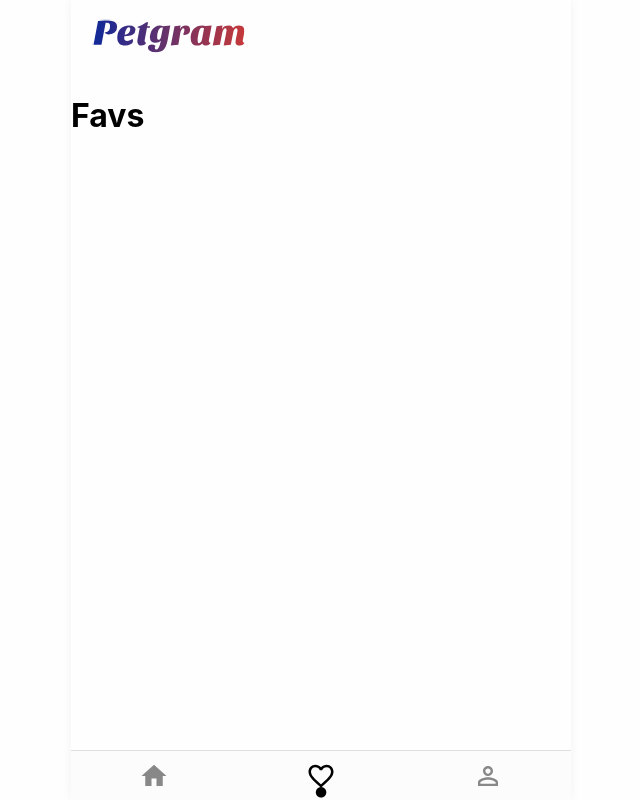
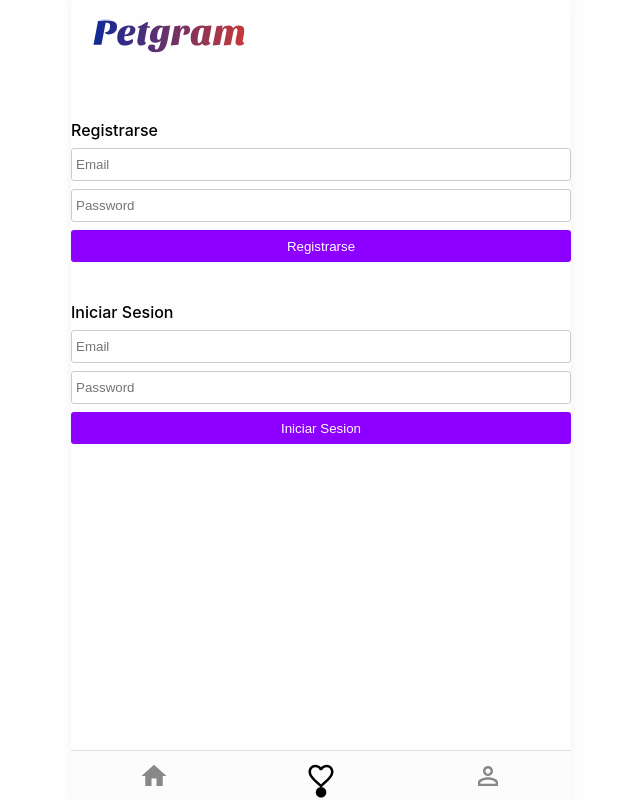
Before and after one commit to guissmejia/Petgram, a React app: page /favs in a window 1280 px wide. Shown: the whole page, without its empty margins (319-959 px from the left). Built offline with nearby package versions, Linux system fonts and the light colour scheme; the HTML template or start-up script is replaced by a standard one.

Commit message:
Handlers added for error and loading status when registering a user

```diff
--- a/src/App.js
+++ b/src/App.js
@@ -8,12 +8,8 @@
 import { Favs } from './pages/Favs';
 import { User } from './pages/User';
 import { NotRegisteredUser } from './pages/NotRegisteredUser';
-
+import Context from './Context'
 import { Router } from '@reach/router';
-
-const UserLogged = ({ children }) => {
-  return children({ isAuth: true });
-};
 
 export const App = () => {
   return (
@@ -26,7 +22,7 @@
         <Detail path="/detail/:detailId" />
       </Router>
 
-      <UserLogged>
+      <Context.Consumer>
         {({ isAuth }) =>
           isAuth ? (
             <Router>
@@ -40,7 +36,7 @@
             </Router>
           )
         }
-      </UserLogged>
+      </Context.Consumer>
 
       <NavBar />
     </div>
--- /dev/null
+++ b/src/Context.js
@@ -0,0 +1,21 @@
+import React, { createContext, useState } from 'react';
+
+const Context = createContext();
+
+const Provider = ({ children }) => {
+  const [isAuth, setIsAuth] = useState(false);
+
+  const value = {
+    isAuth,
+    activateAuth: () => {
+      setIsAuth(true);
+    },
+  };
+
+  return <Context.Provider value={value}>{children}</Context.Provider>;
+};
+
+export default {
+  Provider,
+  Consumer: Context.Consumer
+};
--- /dev/null
+++ b/src/components/UserForm/index.js
@@ -0,0 +1,25 @@
+import React from 'react';
+import { useInputValue } from '../../hooks/useInputValue';
+import { Form, Input, Button, Title, Error } from './styles';
+
+export const UserForm = ({ error, disabled, onSubmit, title }) => {
+  const email = useInputValue('');
+  const password = useInputValue('');
+
+  const handleSubmit = (event) => {
+    event.preventDefault();
+    onSubmit({ email: email.value, password: password.value });
+  };
+
+  return (
+    <>
+      <Form disabled={disabled} onSubmit={handleSubmit}>
+      <Title>{title}</Title>
+        <Input disabled={disabled} placeholder="Email" {...email} />
+        <Input disabled={disabled} placeholder="Password" type="password" {...password} />
+        <Button disabled={disabled}>{title}</Button>
+      </Form>
+      {error && <Error>{error}</Error>}
+    </>
+  );
+};
--- /dev/null
+++ b/src/components/UserForm/styles.js
@@ -0,0 +1,49 @@
+import styled from 'styled-components';
+
+export const Form = styled.form`
+  padding: 16px 0;
+`;
+
+export const Input = styled.input`
+  border: 1px solid #ccc;
+  border-radius: 3px;
+  margin-bottom: 8px;
+  padding: 8px 4px;
+  display: block;
+  width: 100%;
+  outline: 0;
+  &[disabled]{
+    opacity: .3;
+  }
+`;
+
+export const Button = styled.button`
+  background: #8d00ff;
+  border: none;
+  outline: 0;
+  border-radius: 3px;
+  color: #fff;
+  height: 32px;
+  display: block;
+  width: 100%;
+  text-align: center;
+  cursor: pointer;
+  &[disabled]{
+    opacity: .3;
+  }
+`;
+
+export const Title = styled.h2`
+  font-size: 16px;
+  font-weight: 500;
+  padding: 8px 0;
+`
+
+export const Error = styled.span`
+  color: #fff;
+  background: red;
+  padding: 1em;
+  font-size: 12px;
+  width: 100%;
+  text-align: center;
+`
--- /dev/null
+++ b/src/containers/RegisterMutation.js
@@ -0,0 +1,15 @@
+import React from 'react'
+import { Mutation } from 'react-apollo'
+import { gql } from 'apollo-boost'
+
+const REGISTER = gql`
+  mutation signup($input: UserCredentials!) {
+    signup (input: $input)
+  }
+`
+
+export const RegisterMutation = ({ children }) => {
+  return <Mutation mutation={REGISTER}>
+    {children}
+  </Mutation>
+}
--- /dev/null
+++ b/src/hooks/useInputValue.js
@@ -0,0 +1,9 @@
+import { useState } from 'react'
+
+export const useInputValue = initialValue => {
+  const [value, setValue] = useState(initialValue)
+  const onChange = e => setValue(e.target.value)
+
+  return { value, onChange }
+
+}
--- a/src/index.js
+++ b/src/index.js
@@ -3,14 +3,17 @@
 import ApolloClient from 'apollo-boost';
 import { ApolloProvider } from 'react-apollo';
 import { App } from './App';
+import Context  from './Context';
 
 const client = new ApolloClient({
   uri: 'https://petgram-api.guissmejia.vercel.app/graphql',
 });
 
 ReactDOM.render(
-  <ApolloProvider client={client}>
-    <App />
-  </ApolloProvider>,
+  <Context.Provider>
+    <ApolloProvider client={client}>
+      <App />
+    </ApolloProvider>
+  </Context.Provider>,
   document.getElementById('app')
 );
--- a/src/pages/NotRegisteredUser.js
+++ b/src/pages/NotRegisteredUser.js
@@ -1,5 +1,29 @@
-import React from 'react'
+import React from 'react';
+import Context from '../Context';
+import { UserForm } from '../components/UserForm';
+import { RegisterMutation } from '../containers/RegisterMutation';
 
 export const NotRegisteredUser = () => (
-  <h1>NotRegisteredUser</h1>
-)
+  <Context.Consumer>
+    {({ activateAuth }) => {
+      return (
+        <>
+          <RegisterMutation>
+            {(register, { data, loading, error }) => {
+              const onSubmit = ({ email, password }) => {
+                const input = { email, password }
+                const variables = { input }
+                register({ variables }).then(activateAuth)
+              }
+
+              const errorMsg = error && 'El usuario ya existe'
+
+              return <UserForm  disabled={loading} error={errorMsg} title="Registrarse" onSubmit={onSubmit} />;
+            }}
+          </RegisterMutation>
+          <UserForm title="Iniciar Sesion" onSubmit={activateAuth} />
+        </>
+      );
+    }}
+  </Context.Consumer>
+);
```
